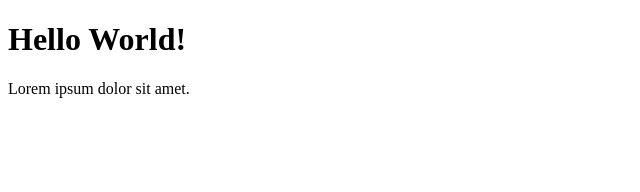
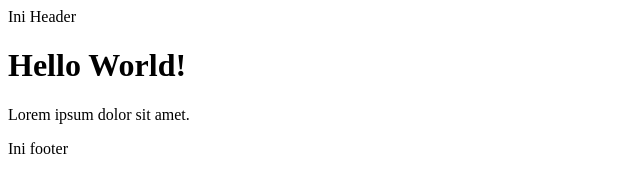
Before and after one commit to Zathura160801/Test-Git, a plain HTML site: page index.html in a window 1280 px wide. Shown: the whole page, without its empty margins (0-640 px from the left). Drawn offline with Linux system fonts and the light colour scheme.

Commit message:
Membuat header dan footer

```diff
--- a/index.html
+++ b/index.html
@@ -6,7 +6,9 @@
     <title>Latihan GIT</title>
   </head>
   <body>
+    <header>Ini Header</header>
     <h1>Hello World!</h1>
     <p>Lorem ipsum dolor sit amet.</p>
+    <footer>Ini footer</footer>
   </body>
 </html>
```
